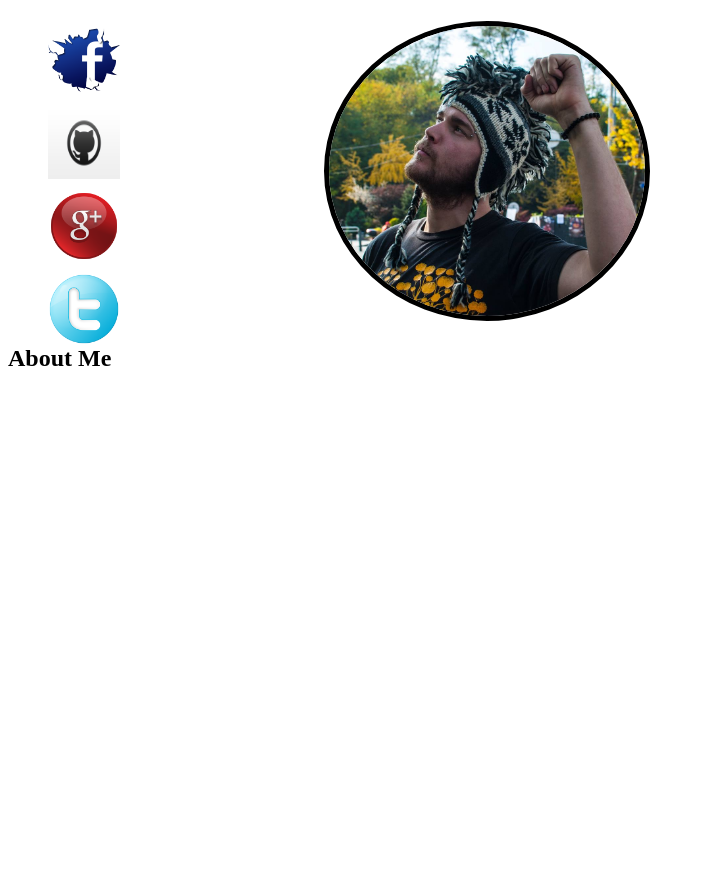
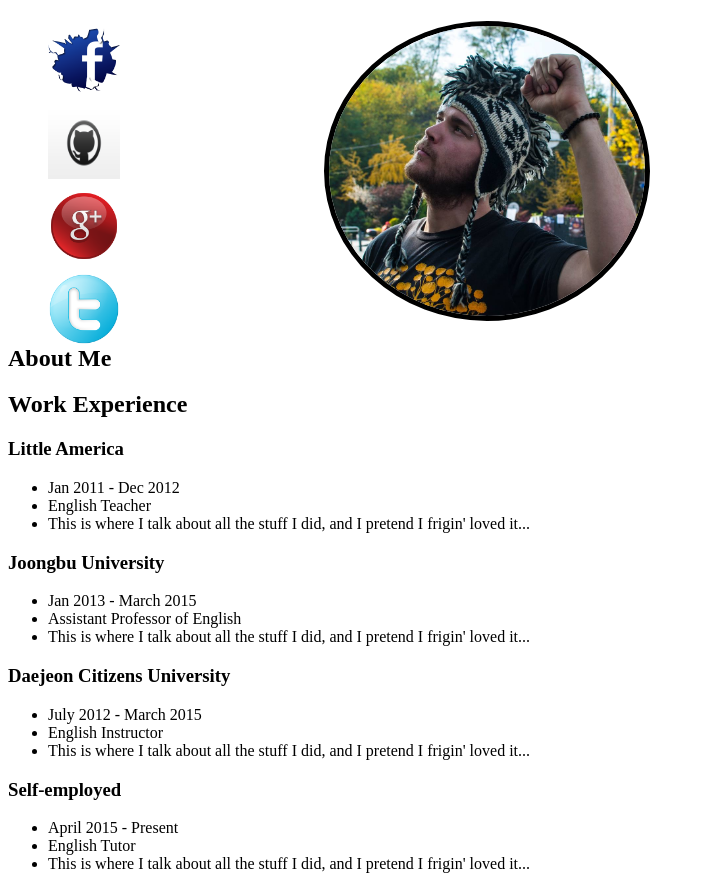
Before and after one commit to tetsaiga86/Portfolio, a plain HTML site: page index.html in a window 1280 px wide. Shown: the whole page, without its empty margins (0-705 px from the left). Before the commit the page ends 800 px from the top, so only its background shows below. Drawn offline with nearby package versions, Linux system fonts and the light colour scheme.

Commit message:
used jquery to add work history

```diff
--- a/app.js
+++ /dev/null
@@ -1,6 +0,0 @@
-// $(document).ready(function(){
-//   $('.burger').on('hover', function() {
-//     // $('.links').show();
-//     // alert('did it work?');
-//   });
-// });
--- a/css/layout.css
+++ b/css/layout.css
@@ -23,3 +23,7 @@ width: 3em;
   border: thick solid black;
   margin-top: 4%;
 }
+
+.template{
+  display: none;
+}
--- a/css/module.css
+++ b/css/module.css
@@ -14,7 +14,7 @@ nav:hover ul{
   nav ul {
     display: block;
     float: right;
-    position: fixed;
+    /*position: fixed;*/
   }
   .icon{
     width: 1.5em;
@@ -39,5 +39,6 @@ nav:hover ul{
     margin-left: 25%;
     max-width: 25%;
     margin-top: 1%;
+    float: none;
   }
 }
--- a/index.html
+++ b/index.html
@@ -21,9 +21,21 @@
       <img id="pic1" src="img/me.jpg" alt="" />
     </div>
     <h2 class="about">About Me</h2>
+    <h2>Work Experience</h2>
+    <section id="jobs">
+      <article class="template">
+        <h1 id="name">Company</h1>
+        <ul>
+          <li id="dates"></li>
+          <li id="position"></li>
+          <li id="respons"></li>
+        </ul>
+      </article>
+    </section>
   </body>
   <script src="https://ajax.googleapis.com/ajax/libs/jquery/2.1.4/jquery.min.js"></script>
-  <script type="text/javascript" src="app.js"></script>
+  <script type="text/javascript" src="js/jobs.js"></script>
+  <script type="text/javascript" src="js/print.js"></script>
 
   </script>
 </html>
--- /dev/null
+++ b/js/jobs.js
@@ -0,0 +1,26 @@
+var jobHistory = [
+  {
+    company: 'Little America',
+    dates: 'Jan 2011 - Dec 2012',
+    position: 'English Teacher',
+    responsibilities: 'This is where I talk about all the stuff I did, and I pretend I frigin\' loved it...',
+  },
+  {
+    company: 'Joongbu University',
+    dates: 'Jan 2013 - March 2015',
+    position: 'Assistant Professor of English',
+    responsibilities: 'This is where I talk about all the stuff I did, and I pretend I frigin\' loved it...',
+  },
+  {
+    company: 'Daejeon Citizens University',
+    dates: 'July 2012 - March 2015',
+    position: 'English Instructor',
+    responsibilities: 'This is where I talk about all the stuff I did, and I pretend I frigin\' loved it...',
+  },
+  {
+    company: 'Self-employed',
+    dates: 'April 2015 - Present',
+    position: 'English Tutor',
+    responsibilities: 'This is where I talk about all the stuff I did, and I pretend I frigin\' loved it...',
+  }
+];
--- /dev/null
+++ b/js/print.js
@@ -0,0 +1,26 @@
+var jobs = [];
+
+function job (shit) {
+  this.company = shit.company;
+  this.position = shit.position;
+  this.dates = shit.dates;
+  this.responsibilities = shit.responsibilities;
+}
+
+job.prototype.toHtml = function() {
+  var $newjob = $('.template').clone();
+  $newjob.find('#name').text(this.company);
+  $newjob.find('#dates').text(this.dates);
+  $newjob.find('#position').text(this.position);
+  $newjob.find('#respons').text(this.responsibilities);
+  $newjob.removeClass('template');
+  return $newjob;
+};
+
+jobHistory.forEach(function(ele) {
+  jobs.push(new job(ele));
+});
+
+jobs.forEach(function(a){
+  $('#jobs').append(a.toHtml());
+});
```
